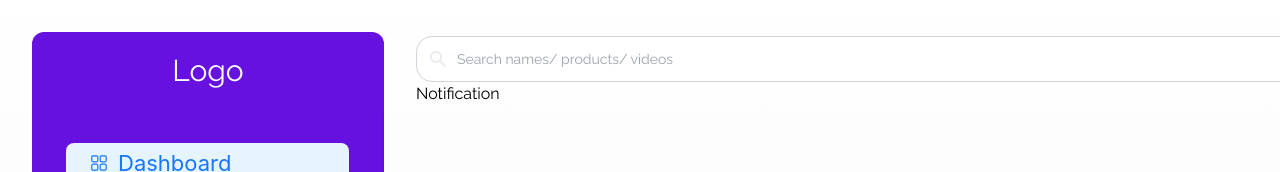
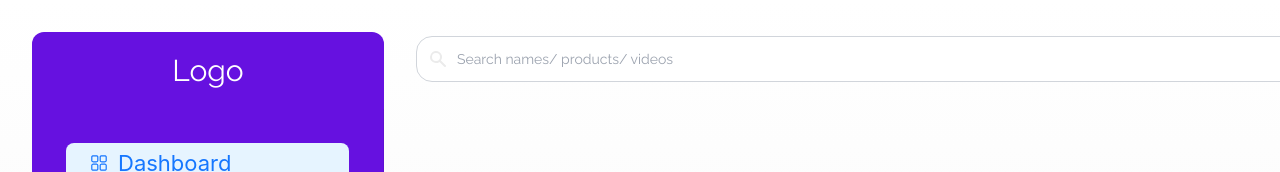
Before and after one commit to bdCalling-Sdt-hub/runwey-client, a React (Vite) app: page /notification in a window 1280 px wide. Shown: the top 172 px of the page. Built offline with nearby package versions, Linux system fonts and the light colour scheme.

Commit message:
[FIX] home

```diff
--- a/src/Pages/Dashboard/DashboardHome/DashboardHome.jsx
+++ b/src/Pages/Dashboard/DashboardHome/DashboardHome.jsx
@@ -7,7 +7,7 @@ import Earnings from "./Earnings";
 
 const DashboardHome = () => {
   return (
-    <div className="flex mt-[24px] h-[800px] overflow-scroll ">
+    <div className="flex mt-[24px] h-[800px] overflow-scroll">
       <div className="flex flex-col w-[1020px]">
         <DashboardOverview />
         <TransactionTable />
--- a/src/Pages/Dashboard/Notification/Notification.jsx
+++ b/src/Pages/Dashboard/Notification/Notification.jsx
@@ -2,7 +2,9 @@ import React from 'react'
 
 const Notification = () => {
   return (
-    <div>Notification</div>
+    <div className="flex mt-[24px] h-[800px] overflow-scroll sr-only">
+
+    </div>
   )
 }
 
--- a/src/index.css
+++ b/src/index.css
@@ -12,3 +12,24 @@
     overflow-y: auto;
     overflow-x: unset;
 } */
+@layer utilities {
+  /* Hide the default scrollbar */
+  ::-webkit-scrollbar {
+    width: 0.5rem;
+  }
+
+  ::-webkit-scrollbar-track {
+    background-color: #f5f5f5;
+  }
+
+  /* Handle */
+  ::-webkit-scrollbar-thumb {
+    background-color: #6611E0;
+    border-radius: 1rem;
+  }
+
+  /* Handle on hover */
+  ::-webkit-scrollbar-thumb:hover {
+    background-color: #555;
+  }
+}
```
